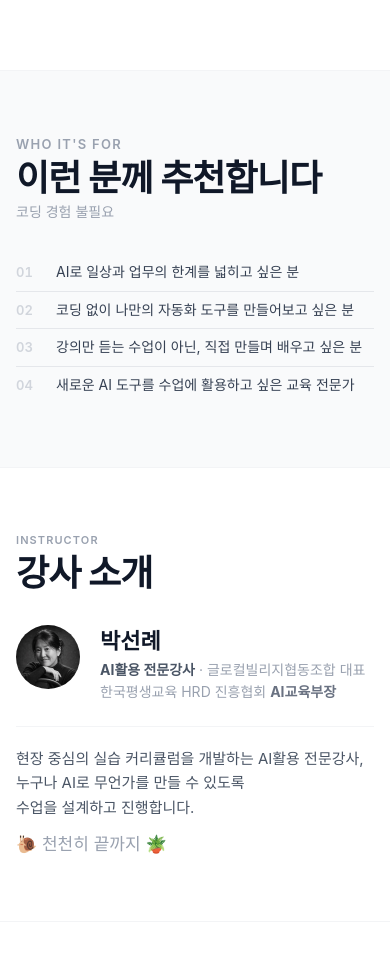
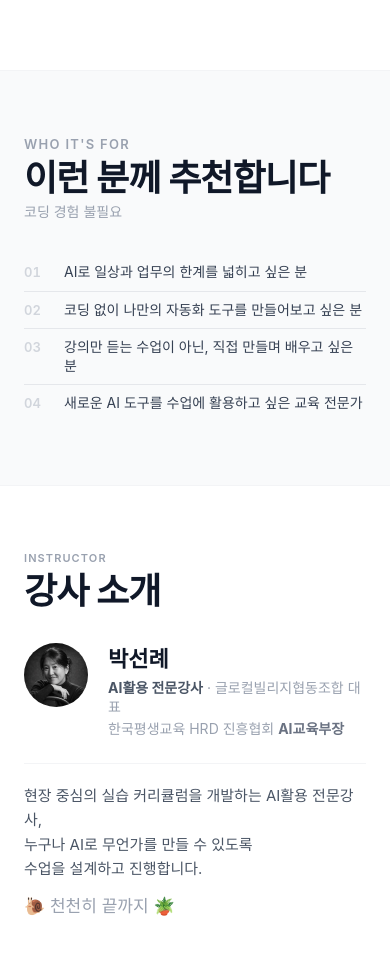
Before and after one commit to sunrye-park/4060vibecoding, a React (Vite) app: page / in a window 390 px wide. Shown: the part 1772-2748 px from the top of the page. Built offline with nearby package versions, Linux system fonts and the light colour scheme; no server answers; a web font is replaced by a local one.

Commit message:
모바일 여백 px-4→px-6 확대, Intro 줄바꿈 수정
Co-Authored-By: Claude Sonnet 4.6 <noreply@anthropic.com>

```diff
--- a/src/components/Contact.jsx
+++ b/src/components/Contact.jsx
@@ -45,7 +45,7 @@ export default function Contact() {
   }
 
   return (
-    <section id="contact" className="py-8 px-4">
+    <section id="contact" className="py-8 px-6">
       <div className="max-w-4xl mx-auto">
         <h2 className="text-2xl sm:text-3xl font-bold text-center mb-12">문의하기</h2>
 
--- a/src/components/CourseInfo.jsx
+++ b/src/components/CourseInfo.jsx
@@ -19,7 +19,7 @@ const sessions = [
 
 export default function CourseInfo() {
   return (
-    <section id="course" className="py-16 px-4 bg-white border-t border-gray-100">
+    <section id="course" className="py-16 px-6 bg-white border-t border-gray-100">
       <div className="max-w-md mx-auto">
 
         {/* 헤더 */}
--- a/src/components/FAQ.jsx
+++ b/src/components/FAQ.jsx
@@ -28,7 +28,7 @@ export default function FAQ() {
   const [open, setOpen] = useState(null)
 
   return (
-    <section id="faq" className="py-20 px-4 bg-warm-50/30">
+    <section id="faq" className="py-20 px-6 bg-warm-50/30">
       <div className="max-w-3xl mx-auto">
         <h2 className="text-2xl sm:text-3xl font-bold text-center mb-12">Q &amp; A</h2>
 
--- a/src/components/Instructor.jsx
+++ b/src/components/Instructor.jsx
@@ -1,6 +1,6 @@
 export default function Instructor() {
   return (
-    <section id="instructor" className="py-16 px-4 bg-white border-t border-gray-100">
+    <section id="instructor" className="py-16 px-6 bg-white border-t border-gray-100">
       <div className="max-w-md mx-auto">
 
         {/* 헤더 */}
--- a/src/components/Intro.jsx
+++ b/src/components/Intro.jsx
@@ -3,7 +3,7 @@ export default function Intro() {
     <section className="py-16 px-4 bg-sage-50 border-t border-sage-100">
       <div className="max-w-md mx-auto space-y-3 text-[17px] leading-relaxed text-gray-700 text-center" style={{fontFamily: "'Gowun Batang', serif"}}>
         <p>
-          <span className="font-semibold">흐름을 설계하고, 도구를 연결하고, 결과물이 작동하는 순간</span><br />
+          <span className="font-semibold">흐름을 설계하고, 도구를 연결하고,<br className="sm:hidden" /> 결과물이 작동하는 순간</span><br />
           AI를 바라보는 시각이 달라집니다.
         </p>
         <p>
--- a/src/components/RegistrationForm.jsx
+++ b/src/components/RegistrationForm.jsx
@@ -82,7 +82,7 @@ export default function RegistrationForm() {
     : `${COURSE.price.toLocaleString()}원`
 
   return (
-    <section id="register" className="py-16 px-4 bg-white border-t border-gray-100">
+    <section id="register" className="py-16 px-6 bg-white border-t border-gray-100">
       <div className="max-w-md mx-auto">
 
         {/* 섹션 타이틀 */}
--- a/src/components/TargetAudience.jsx
+++ b/src/components/TargetAudience.jsx
@@ -7,7 +7,7 @@ const items = [
 
 export default function TargetAudience() {
   return (
-    <section className="py-16 px-4 bg-gray-50 border-t border-gray-100">
+    <section className="py-16 px-6 bg-gray-50 border-t border-gray-100">
       <div className="max-w-md mx-auto">
 
         {/* 헤더 */}
```
